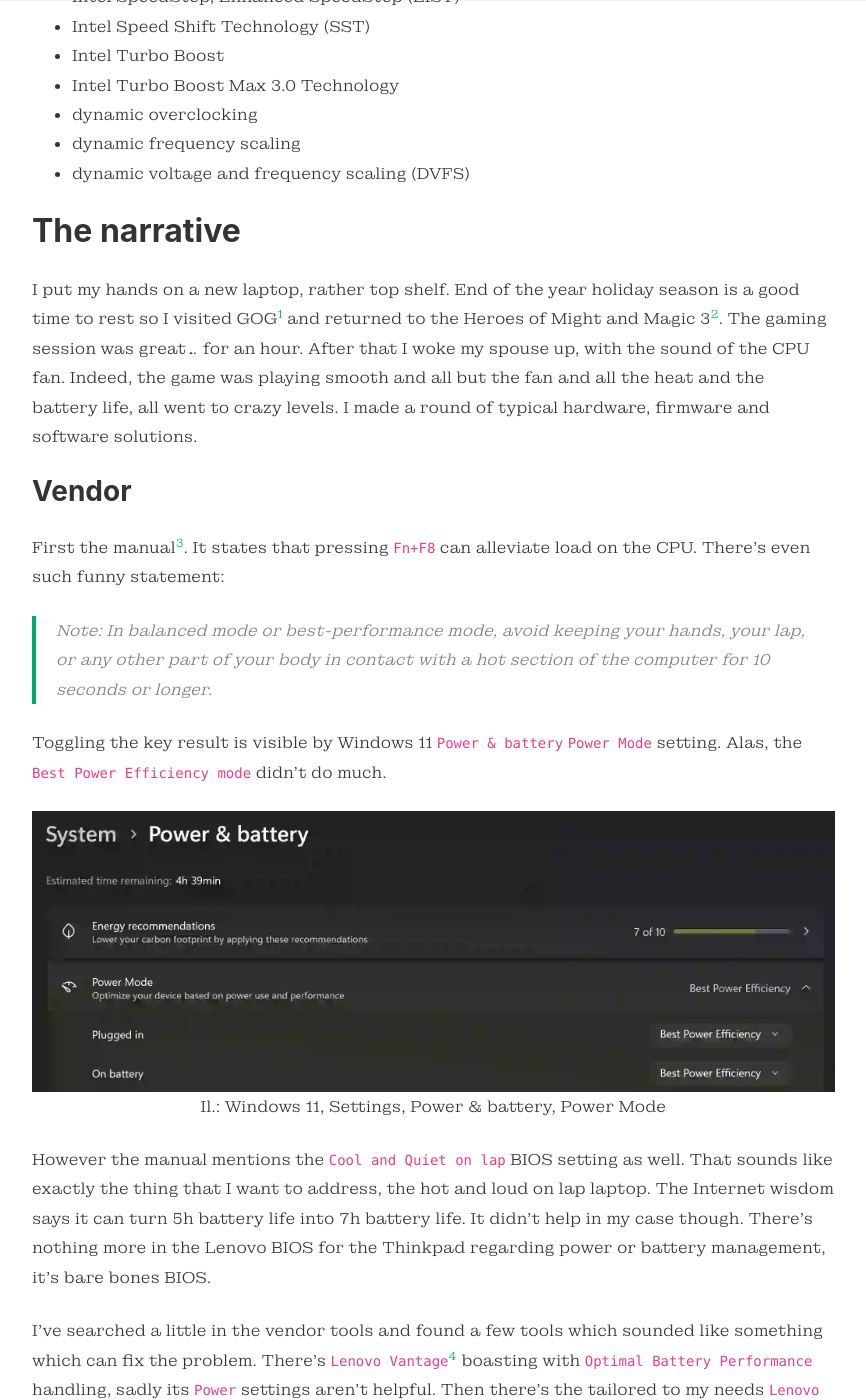
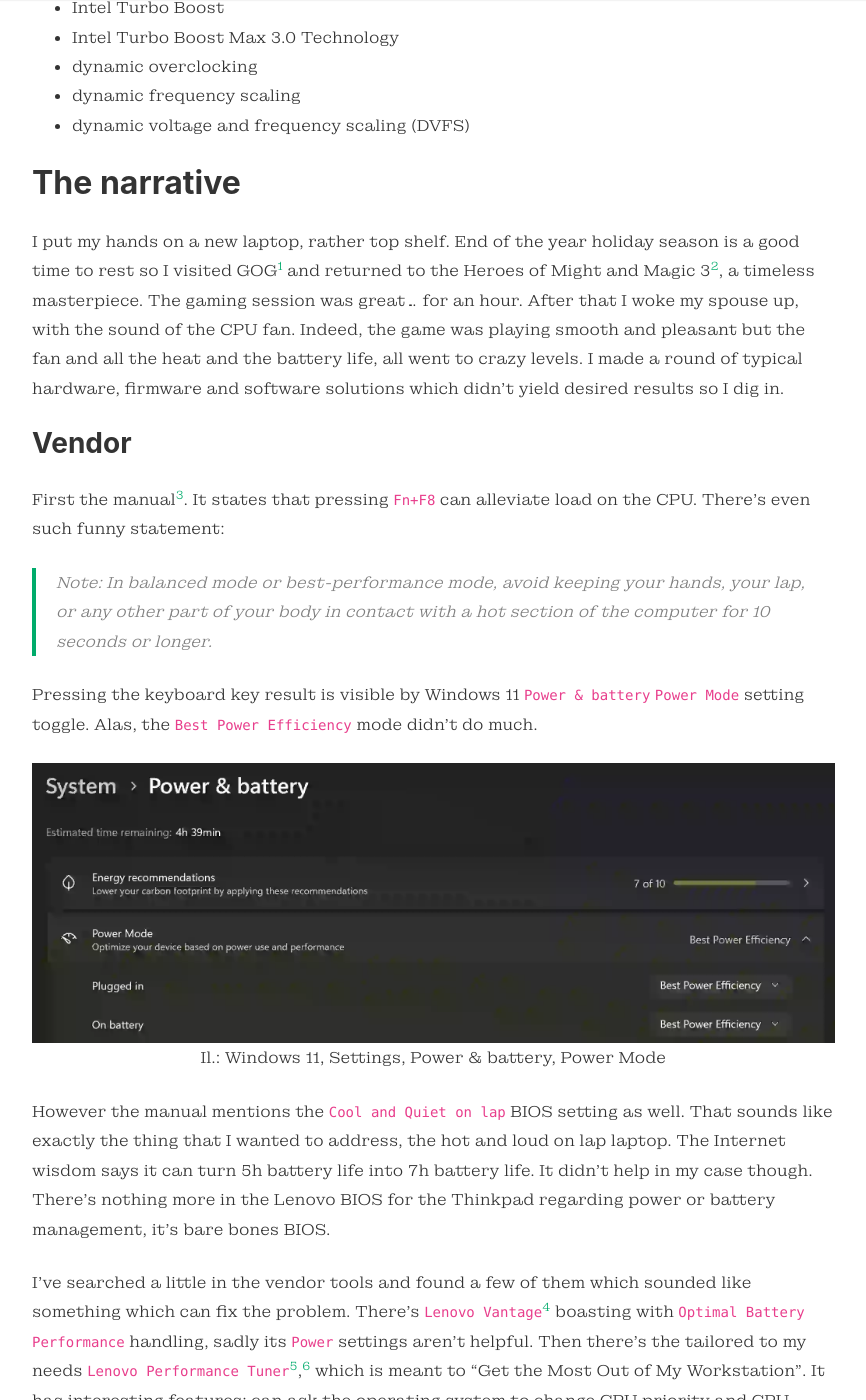
Before and after one commit to tojamrok/tojamrok.github.io, a Jekyll site: the page built from docs/_posts/2024-12-21-cpu-turbo-fan.md, in a window 1280 px wide and 1400 px high, scrolled down 1733 px. Shown: the whole window, without its empty margins (68-934 px from the left). Built offline with Jekyll 4.4.1, drawn with Linux system fonts in a browser that asks for light colours; some of the changed text lies outside the part shown.

Commit message:
fixup! CPU Turbo: the narrative

````diff
--- a/docs/_posts/2024-12-21-cpu-turbo-fan.md
+++ b/docs/_posts/2024-12-21-cpu-turbo-fan.md
@@ -13,7 +13,7 @@ image: assets/images/cpu-turbo-thumbnail.webp
 
 ### Solution: In cmd.exe terminal execute following three commands
 
-Enable the PERFBOOSTMODE option of Windows power plan:
+Enable the `PERFBOOSTMODE` option of Windows power plan:
 
 ```batchfile
 reg.exe ADD "HKLM\SYSTEM\CurrentControlSet\Control\Power\PowerSettings\54533251-82be-4824-96c1-47b60b740d00\be337238-0d82-4146-a960-4f3749d470c7" /v Attributes /t REG_DWORD /d 2
@@ -45,7 +44,7 @@ The CPU Turbo mode has following names across CPUs:
 
 ## The narrative
 
-I put my hands on a new laptop, rather top shelf.  End of the year holiday season is a good time to rest so I visited GOG[^1] and returned to the Heroes of Might and Magic 3[^2].  The gaming session was great... for an hour.  After that I woke my spouse up, with the sound of the CPU fan.  Indeed, the game was playing smooth and all but the fan and all the heat and the battery life, all went to crazy levels.  I made a round of typical hardware, firmware and software solutions.
+I put my hands on a new laptop, rather top shelf.  End of the year holiday season is a good time to rest so I visited GOG[^1] and returned to the Heroes of Might and Magic 3[^2], a timeless masterpiece.  The gaming session was great... for an hour.  After that I woke my spouse up, with the sound of the CPU fan.  Indeed, the game was playing smooth and pleasant but the fan and all the heat and the battery life, all went to crazy levels.  I made a round of typical hardware, firmware and software solutions which didn't yield desired results so I dig in.
 
 ### Vendor
 
@@ -53,21 +52,21 @@ First the manual[^3].  It states that pressing `Fn+F8` can alleviate load on the
 
 > Note: In balanced mode or best-performance mode, avoid keeping your hands, your lap, or any other part of your body in contact with a hot section of the computer for 10 seconds or longer.
 
-Toggling the key result is visible by Windows 11 `Power & battery` `Power Mode` setting.  Alas, the `Best Power Efficiency mode` didn't do much.
+Pressing the keyboard key result is visible by Windows 11 `Power & battery` `Power Mode` setting toggle.  Alas, the `Best Power Efficiency` mode didn't do much.
 
 ![Windows 11, Settings, Power & battery, Power Mode](/assets/images/windows-power-and-battery-power-mode.webp)
 *Windows 11, Settings, Power & battery, Power Mode*
 
-However the manual mentions the `Cool and Quiet on lap` BIOS setting as well.  That sounds like exactly the thing that I want to address, the hot and loud on lap laptop.  The Internet wisdom says it can turn 5h battery life into 7h battery life.  It didn't help in my case though.  There's nothing more in the Lenovo BIOS for the Thinkpad regarding power or battery management, it's bare bones BIOS.
+However the manual mentions the `Cool and Quiet on lap` BIOS setting as well.  That sounds like exactly the thing that I wanted to address, the hot and loud on lap laptop.  The Internet wisdom says it can turn 5h battery life into 7h battery life.  It didn't help in my case though.  There's nothing more in the Lenovo BIOS for the Thinkpad regarding power or battery management, it's bare bones BIOS.
 
-I've searched a little in the vendor tools and found a few tools which sounded like something which can fix the problem.  There's `Lenovo Vantage`[^5] boasting with `Optimal Battery Performance` handling, sadly its `Power` settings aren't helpful.  Then there's the tailored to my needs `Lenovo Performance Tuner`[^6],[^7] which is meant to "Get the Most Out of My Workstation".  It has interesting features: can ask the operating system to change CPU priority and CPU affinity of a process, something achievable with the Windows `Task Manager` but more permanent.  CPU priority and CPU affinity didn't help me though.  There's no possibility to do anything else with the Lenovo software, the overclocking features are not available to the "mobile" flavour of CPUs.
+I've searched a little in the vendor tools and found a few of them which sounded like something which can fix the problem.  There's `Lenovo Vantage`[^5] boasting with `Optimal Battery Performance` handling, sadly its `Power` settings aren't helpful.  Then there's the tailored to my needs `Lenovo Performance Tuner`[^6],[^7] which is meant to "Get the Most Out of My Workstation".  It has interesting features: can ask the operating system to change CPU priority and CPU affinity of a process, something achievable with the Windows `Task Manager` but more permanent.  CPU priority and CPU affinity didn't help me though.  There's no possibility to do anything else with the Lenovo software, the overclocking features are not available to the "mobile" flavour of CPUs.
 
 ![Lenovo Performance Tuner](/assets/images/lenovo-performance-tuner.webp)
 *Lenovo Performance Tuner*
 
 ### Foundry
 
-Off to the CPU manufacturer tools.  There's `AMD Software: Adrenalin Edition`[^9] with the `AMD Radeon Chill` and other features, but they are either disabled or just unhelpful.  There's `AMD Ryzen Master`[^4] which can help me, but it doesn't support the processor.  I made a detour to an open source alternative `RyzenAdj`[^10] which was created for this specific use case - to support CPUs not supported by Ryzen Master - maintained in a typical open source way with reverse-engineering and gathering information from `AMD BIOS and kernel developer's guide`[^11], with a myriad of UI apps on top, but for now I don't want to try a tool which can brick my device and make the warranty void.
+Off to the CPU manufacturer tools.  There's `AMD Software: Adrenalin Edition`[^9] with the `AMD Radeon Chill` and other features, but they are either disabled or just unhelpful.  There's `AMD Ryzen Master`[^4] which might have helped me, but it doesn't support the processor.  I made a detour to an open source alternative `RyzenAdj`[^10] which was created for this specific use case - to support CPUs not supported by Ryzen Master - maintained in a typical open source way with reverse-engineering and with gathering information from `AMD BIOS and kernel developer's guide`[^11], with a myriad of UI apps on top, but for now I don't want to try a tool which can brick my device and make the warranty void.
 
 ![AMD Ryzen Master error](/assets/images/amd-ryzen-master-error.webp)
 *AMD Ryzen Master error*
````
Also changed, not shown: other parts of docs/_posts/2024-12-21-cpu-turbo-fan.md (+4 -5 lines).
